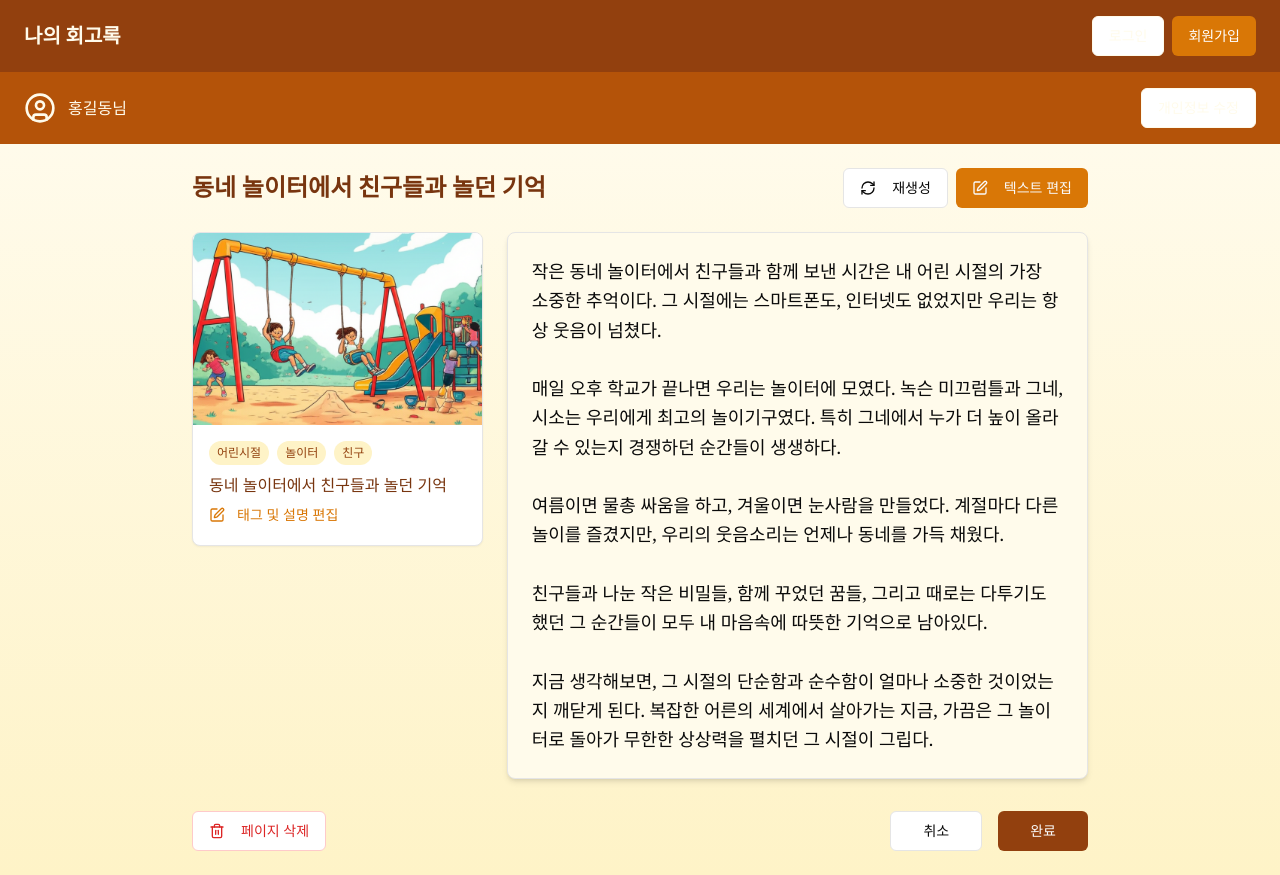
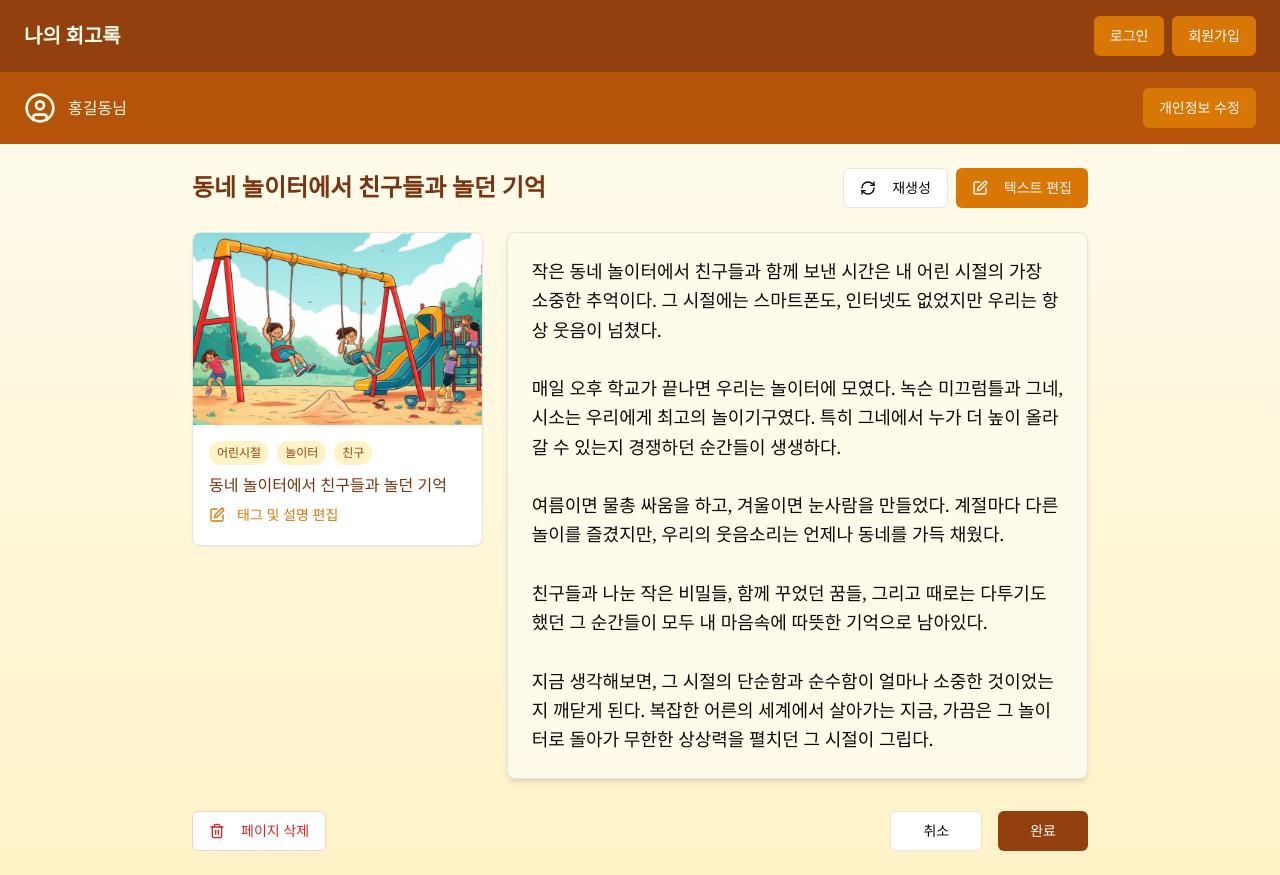
Before and after one commit to 2025-SKYST/Frontend, a Next.js app: page /chapter/1/edit/1 in a window 1280 px wide. Built offline with nearby package versions, Linux system fonts and the light colour scheme.

Commit message:
fix header button color

```diff
--- a/components/header.tsx
+++ b/components/header.tsx
@@ -10,7 +10,7 @@ export default function Header() {
         </Link>
         <div className="space-x-2">
           <Link href="/signin">
-            <Button variant="outline" className="text-amber-50 border-amber-50 hover:bg-amber-700">
+            <Button className="bg-amber-600 hover:bg-amber-500 text-white">
               로그인
             </Button>
           </Link>
--- a/components/user-header.tsx
+++ b/components/user-header.tsx
@@ -1,6 +1,6 @@
-import Link from "next/link"
-import { Button } from "@/components/ui/button"
-import { UserCircle } from "lucide-react"
+import Link from "next/link";
+import { Button } from "@/components/ui/button";
+import { UserCircle } from "lucide-react";
 
 export default function UserHeader() {
   return (
@@ -11,11 +11,11 @@ export default function UserHeader() {
           <span className="font-medium">홍길동님</span>
         </div>
         <Link href="/edit-profile">
-          <Button variant="outline" className="text-amber-50 border-amber-50 hover:bg-amber-600">
+          <Button className="bg-amber-600 hover:bg-amber-500 text-white">
             개인정보 수정
           </Button>
         </Link>
       </div>
     </div>
-  )
+  );
 }
```
